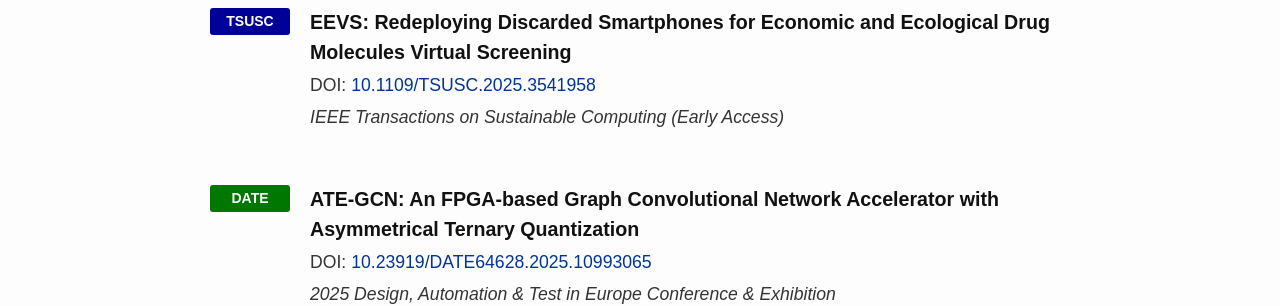
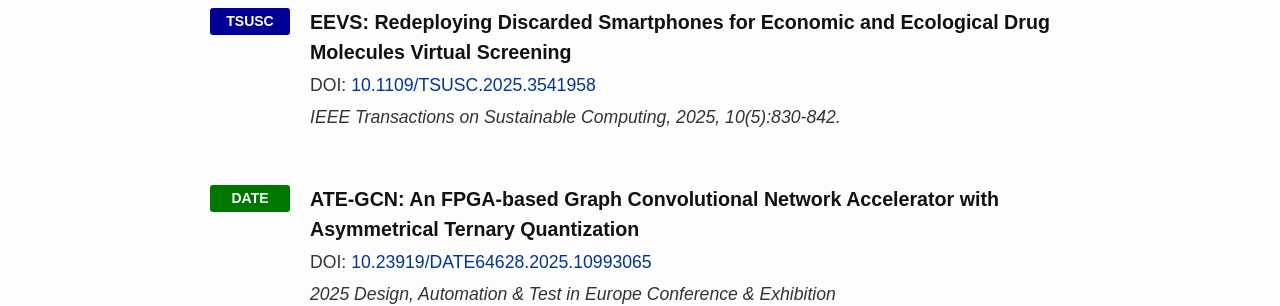
Before and after one commit to ruiqichen7/ruiqichen7.github.io, a Jekyll site: the page built from publications.md, in a window 1280 px wide and 900 px high, scrolled down 1493 px. Shown: the part 153-459 px from the top of the window. Built offline with Jekyll 4.4.1, drawn with Linux system fonts in a browser that asks for light colours.

Commit message:
update publication issue

```diff
--- a/publications.md
+++ b/publications.md
@@ -226,7 +226,7 @@ permalink: /publications/
     <div style="flex: 1; padding-left: 20px;">
         <h3 style="margin: 0;font-style: normal;font-weight: 600;">EEVS: Redeploying Discarded Smartphones for Economic and Ecological Drug Molecules Virtual Screening</h3>
         <p style="margin: 5px 0;">DOI: <a href="https://ieeexplore.ieee.org/document/10884806" >10.1109/TSUSC.2025.3541958</a></p>
-        <p style="margin: 5px 0;"><i>IEEE Transactions on Sustainable Computing (Early Access)</i></p>
+        <p style="margin: 5px 0;"><i>IEEE Transactions on Sustainable Computing, 2025, 10(5):830-842.</i></p>
     </div>
 </div>
 
```
Also changed, not shown: image-1.png (added).
